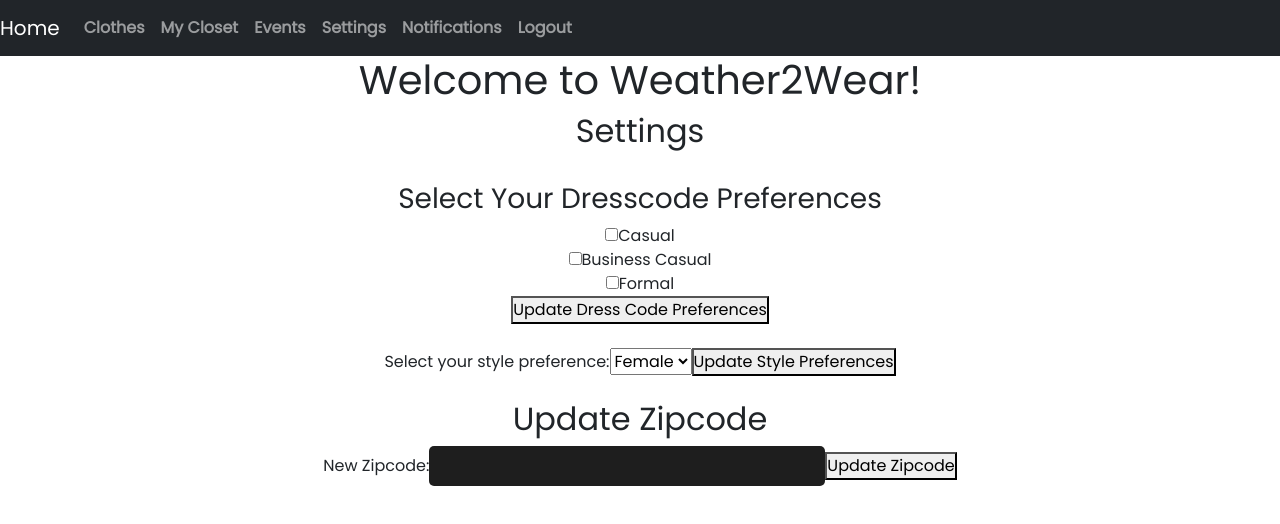
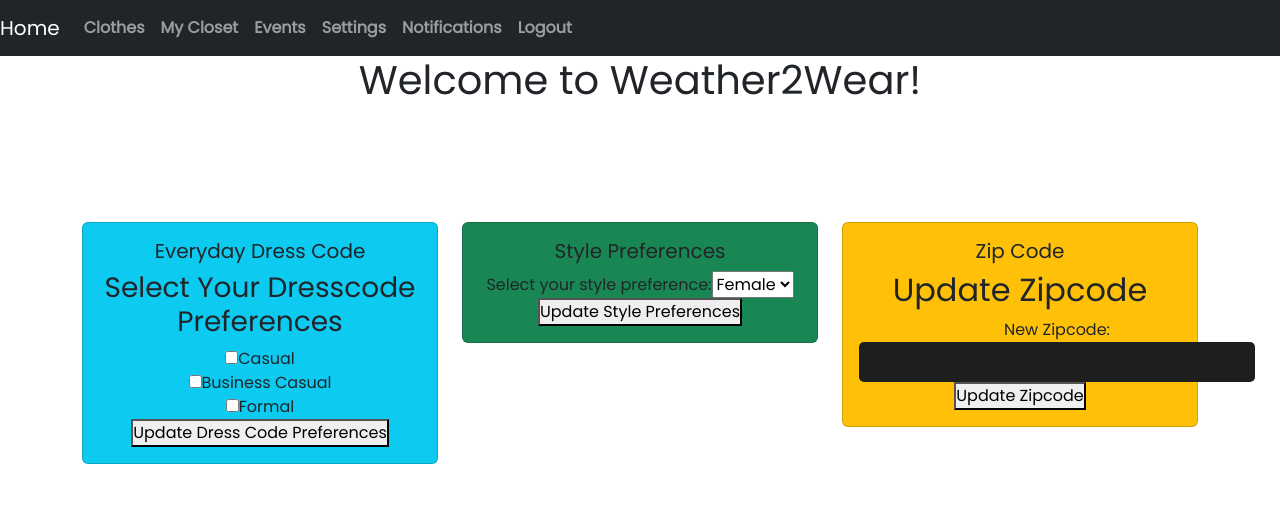
Before and after one commit to ShawnC-LaunchCode/Liftoff-group-01, a React (Create React App) app in the folder dressme-frontend/: page /Settings in a window 1280 px wide. Shown: the top 524 px of the page. Built offline with nearby package versions, Linux system fonts and the light colour scheme.

Commit message:
bootstrap styling added to settings class

```diff
--- a/dressme-frontend/src/App.css
+++ b/dressme-frontend/src/App.css
@@ -1,3 +1,8 @@
+/* styles.css */
+@import '~bootstrap/dist/css/bootstrap.min.css';
+/* Your custom styles go here */
+
+
 .App {
   text-align: center;
 }
--- a/dressme-frontend/src/Pages/Settings.js
+++ b/dressme-frontend/src/Pages/Settings.js
@@ -4,21 +4,44 @@ import NavBar from "../components/NavBar";
 import SetEverydayDresscode from "../components/SetEverydayDresscode";
 import SetStyle from "../components/SetStyle";
 import SetZipCode from "../components/SetZipCode";
+import 'bootstrap/dist/css/bootstrap.min.css';
+
 
 
 export default function Settings(){
-    return(
+    return (
         <>
-        <NavBar />
-        <Header/>
-        <h2>Settings</h2>
-        <br></br>
-
-        <SetEverydayDresscode />
-        <br></br>
-        <SetStyle />
-        <br></br>
-        <SetZipCode />
+          <NavBar />
+          <Header />
+          <div className="container mt-4">
+            <h2 className="mb-4">Settings</h2>
+            <div className="row">
+              <div className="col-md-4 mb-4">
+                <div className="card bg-info">
+                  <div className="card-body">
+                    <h5 className="card-title">Everyday Dress Code</h5>
+                    <SetEverydayDresscode />
+                  </div>
+                </div>
+              </div>
+              <div className="col-md-4 mb-4">
+                <div className="card bg-success">
+                  <div className="card-body">
+                    <h5 className="card-title">Style Preferences</h5>
+                    <SetStyle />
+                  </div>
+                </div>
+              </div>
+              <div className="col-md-4 mb-4">
+                <div className="card bg-warning">
+                  <div className="card-body">
+                    <h5 className="card-title">Zip Code</h5>
+                    <SetZipCode />
+                  </div>
+                </div>
+              </div>
+            </div>
+          </div>
         </>
-    )
-}
+      );
+    }
```
